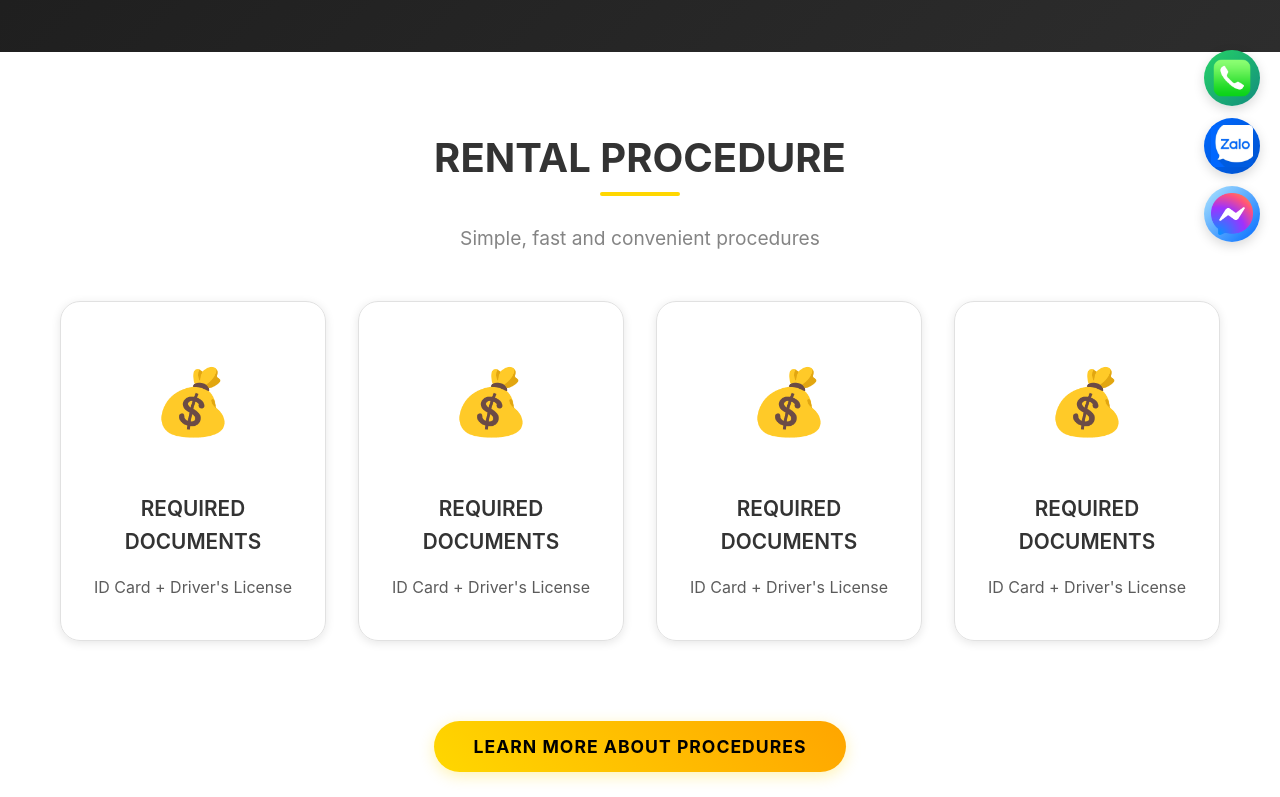
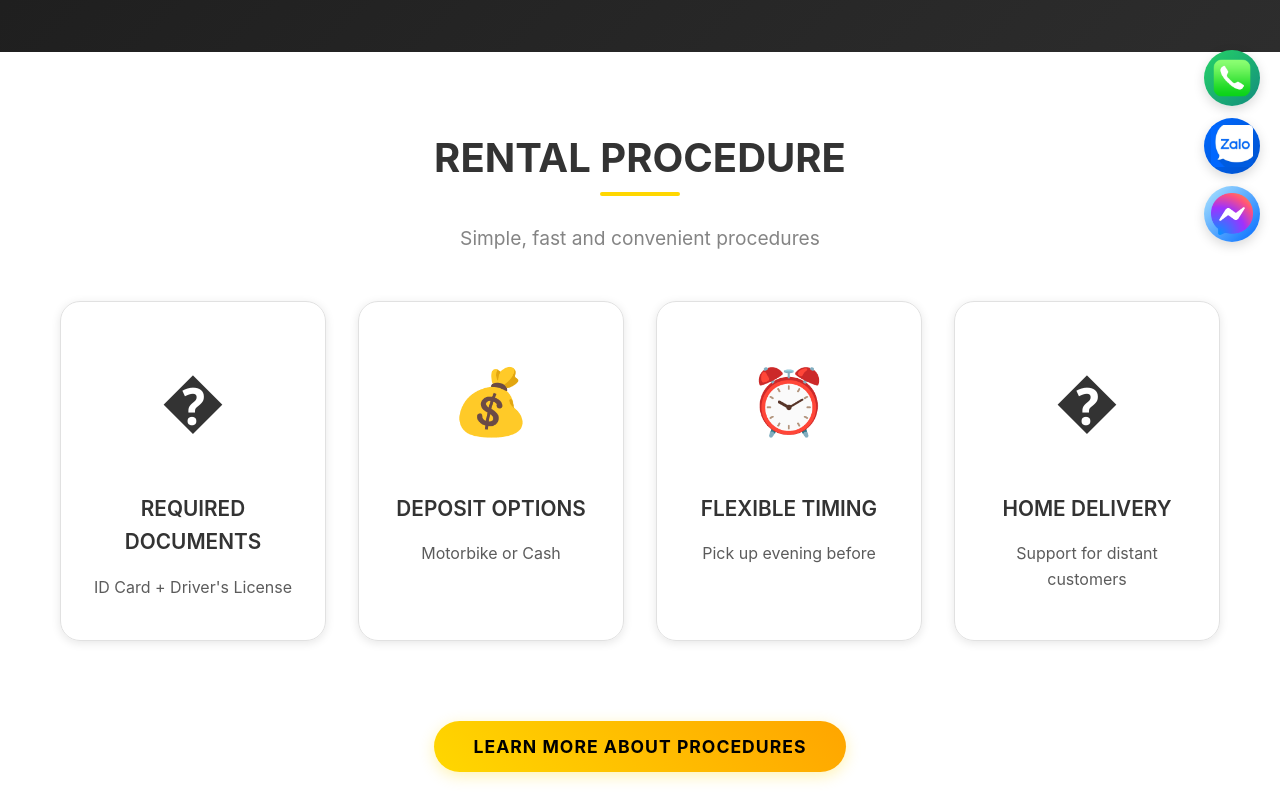
Before and after one commit to Jelly2000/KTT-demo, a React (Vite) app: page / in a window 1280 px wide. Shown: the part 538-1335 px from the top of the page. Built offline with nearby package versions, Linux system fonts and the light colour scheme.

Commit message:
remove placeholder data

```diff
--- a/src/locales/en.json
+++ b/src/locales/en.json
@@ -32,6 +32,12 @@
   "rental_procedure_subtitle": "Simple, fast and convenient procedures",
   "needed_information":"Required Documents",
   "needed_information_subheading": "ID Card + Driver's License",
+  "deposit_options": "Deposit Options",
+  "deposit_options_desc": "Motorbike or Cash",
+  "flexible_timing": "Flexible Timing",
+  "flexible_timing_desc": "Pick up evening before",
+  "home_delivery": "Home Delivery",
+  "home_delivery_desc": "Support for distant customers",
   "top_vehicles": "Top Rental Vehicles",
   "seemore_procedures": "Learn More About Procedures",
   "view_details": "View Details",
@@ -93,7 +99,6 @@
   "drivers_license_details_1": "✓ Class B2 license or higher",
   "drivers_license_details_2": "✓ Valid and not expired",
   "drivers_license_details_3": "✓ Original copy for verification",
-  "deposit_options": "DEPOSIT OPTIONS",
   "recommended": "Recommended",
   "motorbike_deposit": "Motorbike + Vehicle Registration",
   "conditions": "Conditions:",
--- a/src/locales/vi.json
+++ b/src/locales/vi.json
@@ -30,6 +30,13 @@
   "footer_contact_title": "Liên hệ",
   "needed_information":"Giấy tờ cần thiết",
   "needed_information_subheading": "CCCD + GPLX bản gốc",
+  "deposit_options": "Hình thức đặt cọc",
+  "deposit_options_desc": "Xe máy hoặc tiền mặt",
+  "flexible_timing": "Thời gian linh hoạt",
+  "flexible_timing_desc": "Nhận xe tối hôm trước",
+  "home_delivery": "Giao xe tận nơi",
+  "home_delivery_desc": "Hỗ trợ khách hàng xa",
+  "rental_procedure": "Thủ tục thuê xe",
   "rental_procedure_subtitle": "Thủ tục đơn giản, nhanh chóng và tiện lợi",
   "top_vehicles": "Danh Sách Xe Cho Thuê",
   "seemore_procedures": "Tìm Hiểu Thêm Về Thủ Tục",
@@ -91,7 +98,6 @@
   "drivers_license_details_1": "✓ Bằng lái hạng B2 trở lên",
   "drivers_license_details_2": "✓ Còn hạn sử dụng",
   "drivers_license_details_3": "✓ Bản gốc để đối chiếu",
-  "deposit_options": "HÌNH THỨC ĐẶT CỌC",
   "recommended": "Khuyến nghị",
   "motorbike_deposit": "Cọc xe máy + Cà vẹt",
   "conditions": "Điều kiện:",
--- a/src/pages/home/Home.jsx
+++ b/src/pages/home/Home.jsx
@@ -40,27 +40,27 @@ const Home = () => {
           </Heading>
           <div className='grid-container-2'>
             <Card
-              icon='💰'
+              icon='�'
               heading={t('needed_information')}
               subheading={t('needed_information_subheading')}
               uiContext='small-flat'
             />
             <Card
               icon='💰'
-              heading={t('needed_information')}
-              subheading={t('needed_information_subheading')}
+              heading={t('deposit_options')}
+              subheading={t('deposit_options_desc')}
               uiContext='small-flat'
             />
             <Card
-              icon='💰'
-              heading={t('needed_information')}
-              subheading={t('needed_information_subheading')}
+              icon='⏰'
+              heading={t('flexible_timing')}
+              subheading={t('flexible_timing_desc')}
               uiContext='small-flat'
             />
             <Card
-              icon='💰'
-              heading={t('needed_information')}
-              subheading={t('needed_information_subheading')}
+              icon='�'
+              heading={t('home_delivery')}
+              subheading={t('home_delivery_desc')}
               uiContext='small-flat'
             />
           </div>
```
